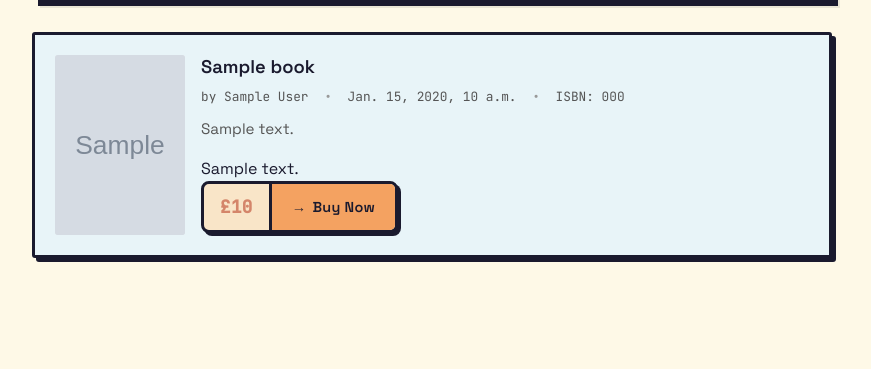
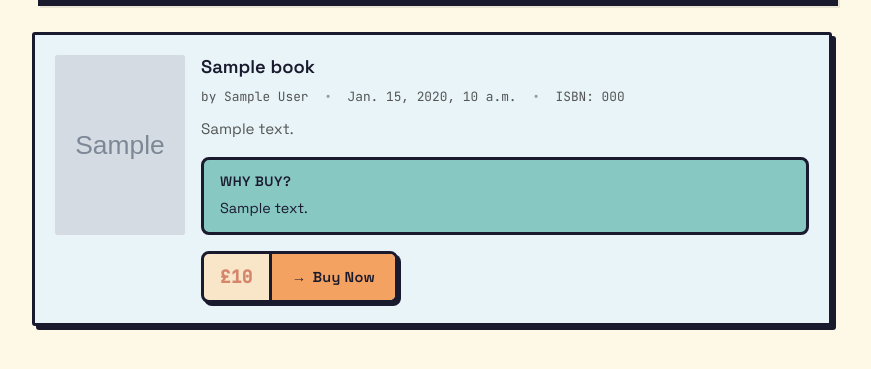
Before and after one commit to sirodoht/bookstore, a Django app: template books/templates/books/book_list.html in a window 1280 px wide. Shown: the part 209-578 px from the top of the page, without its empty margins (208-1079 px from the left). Run offline with Django 3.2, Linux system fonts and the light colour scheme; the template is opened without the code that fills it: most values are stand-ins (such as "Sample title", 1, 10 or a date in 2020); grey boxes marked "Sample" are stand-in pictures.

Commit message:
feat: style book reviews with why buy label and transparent background

```diff
--- a/books/templates/books/book_list.html
+++ b/books/templates/books/book_list.html
@@ -112,6 +112,25 @@
       font-size: 0.95rem;
       line-height: 1.5;
       margin-bottom: 16px;
+    }
+
+    .book-review {
+      background: rgba(42, 157, 143, 0.5);
+      border: 3px solid var(--border-color);
+      border-radius: 8px;
+      padding: 12px 16px;
+      margin-bottom: 16px;
+      font-size: 0.9rem;
+      line-height: 1.5;
+    }
+
+    .book-review-label {
+      font-weight: 600;
+      font-size: 0.85rem;
+      text-transform: uppercase;
+      letter-spacing: 0.5px;
+      margin-bottom: 6px;
+      color: var(--text-dark);
     }
 
     .book-footer {
@@ -260,7 +279,7 @@
     <div class="admin-bar">
       <a href="{% url 'books:book-create' %}">+ Add new book</a>
       <a href="{% url 'books:batch-upload' %}">Batch upload</a>
-      <a href="/admin/books/book/">Admin Books</a>
+      <a href="/admin/books/book/">Books</a>
       <a href="/admin/books/order/">Orders</a>
     </div>
   {% endif %}
@@ -302,7 +321,10 @@
               <div class="book-description">{{ book.description }}</div>
             {% endif %}
             {% if book.review %}
-              <div class="book-review">{{ book.review }}</div>
+              <div class="book-review">
+                <div class="book-review-label">why buy?</div>
+                {{ book.review }}
+              </div>
             {% endif %}
             <div class="book-footer">
               <div class="purchase-unit">
```
